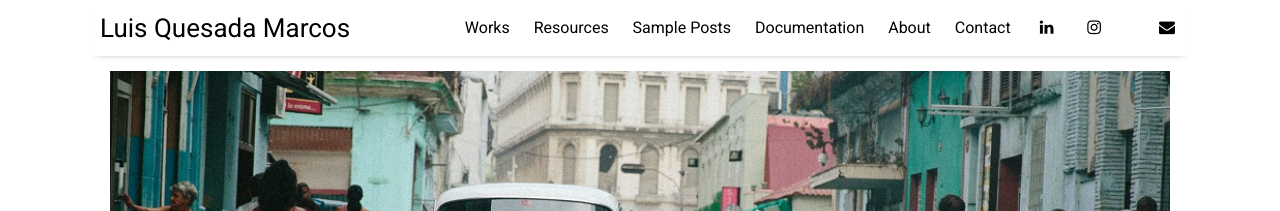
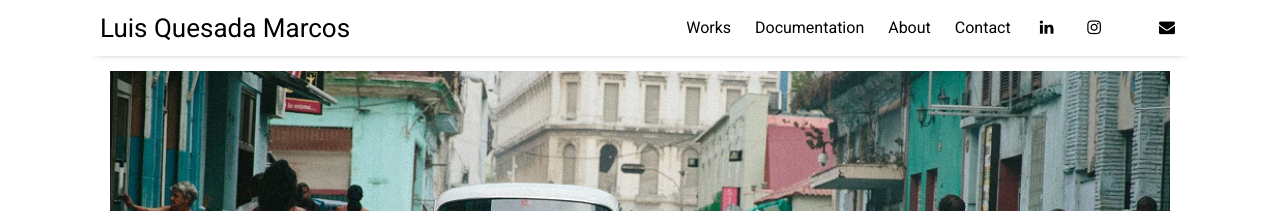
Before and after one commit to SitoQ/Luisquesadamarcos, a Jekyll site: the page built from index.html, in a window 1280 px wide. Shown: the top 211 px of the page. Built offline with Jekyll 4.4.1, drawn with Linux system fonts in a browser that asks for light colours; nearby versions of some CDN libraries; the list of posts is cut into pages by our own code.

Commit message:
Update settings.yml

```diff
--- a/_data/settings.yml
+++ b/_data/settings.yml
@@ -8,8 +8,6 @@
 
 menu:
 - {name: 'Works',  url: 'facts'}
-- {name: 'Resources', url: 'resources'}
-- {name: 'Sample Posts',       url: 'sample-posts'}
 - {name: 'Documentation',      url: 'documentation'}
 - {name: 'About',              url: 'about'}
 - {name: 'Contact',            url: 'contact'}
```
